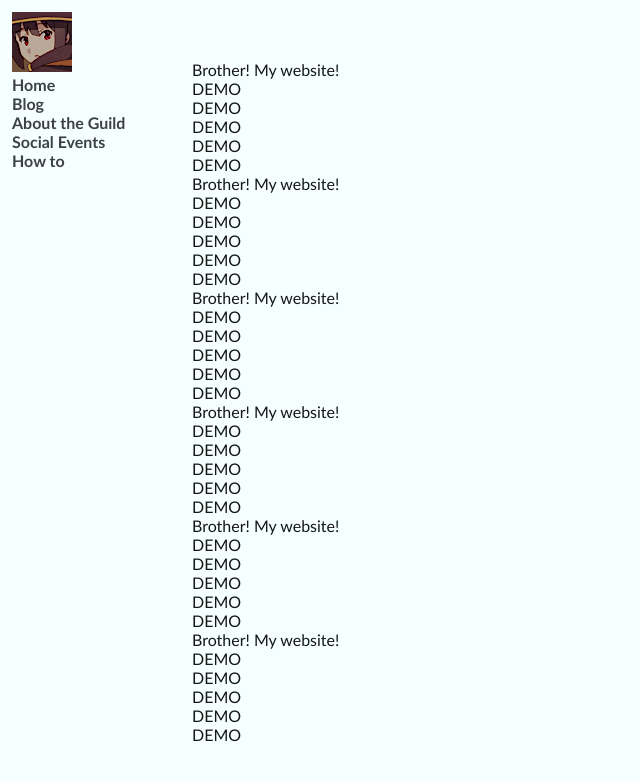
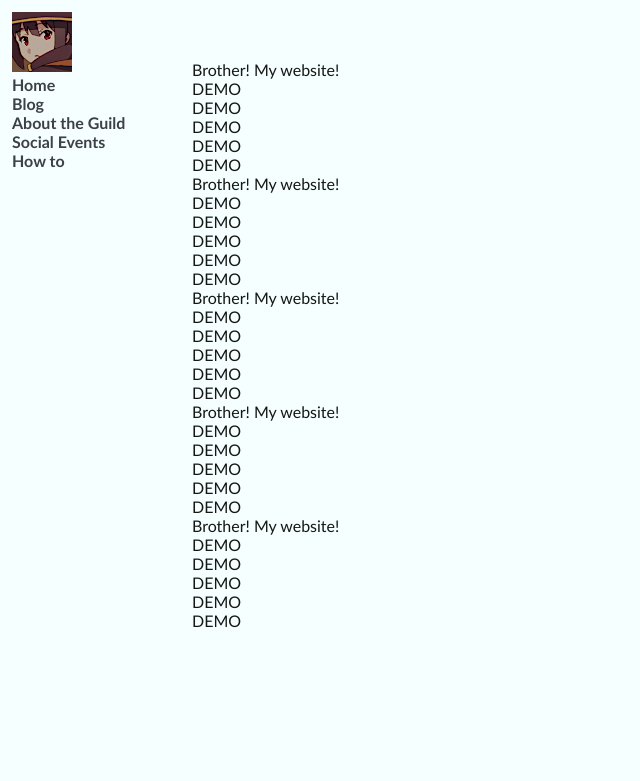
Before and after one commit to ideonella/ideonella.github.io, a Jekyll site: the page built from guide.html, in a window 1280 px wide. Shown: the top 781 px of the page, without its empty margins (0-640 px from the left). Built offline with Jekyll 4.4.1, drawn with Linux system fonts in a browser that asks for light colours.

Commit message:
Update guide.html

```diff
--- a/guide.html
+++ b/guide.html
@@ -42,11 +42,3 @@ title: How To
   <div class="magic-red-font"> DEMO </div>
   <div class="magic-gold-font"> DEMO </div>
 </div>
-<div class="box5>
-  <font size="+24">Brother! My website!</font>
-  <div class="magic-white-font"> DEMO </div>
-  <div class="magic-gray-font"> DEMO </div>
-  <div class="magic-black-font"> DEMO </div>
-  <div class="magic-red-font"> DEMO </div>
-  <div class="magic-gold-font"> DEMO </div>
-</div>
```
